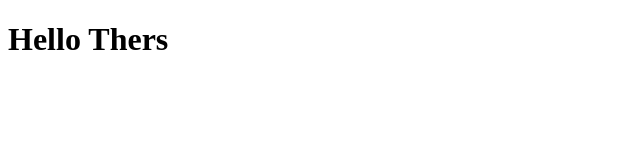
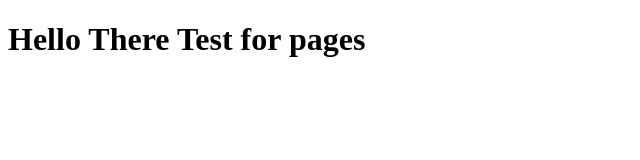
Before and after one commit to collieryroad/collieryroad.github.io, a plain HTML site: page index.html in a window 1280 px wide. Shown: the whole page, without its empty margins (0-640 px from the left). Drawn offline with Linux system fonts and the light colour scheme.

Commit message:
First edit

```diff
--- a/index.html
+++ b/index.html
@@ -7,6 +7,6 @@
     <title>Document</title>
 </head>
 <body>
-    <h1>Hello Thers</h1>
+    <h1>Hello There Test for pages</h1>
 </body>
 </html>
```
